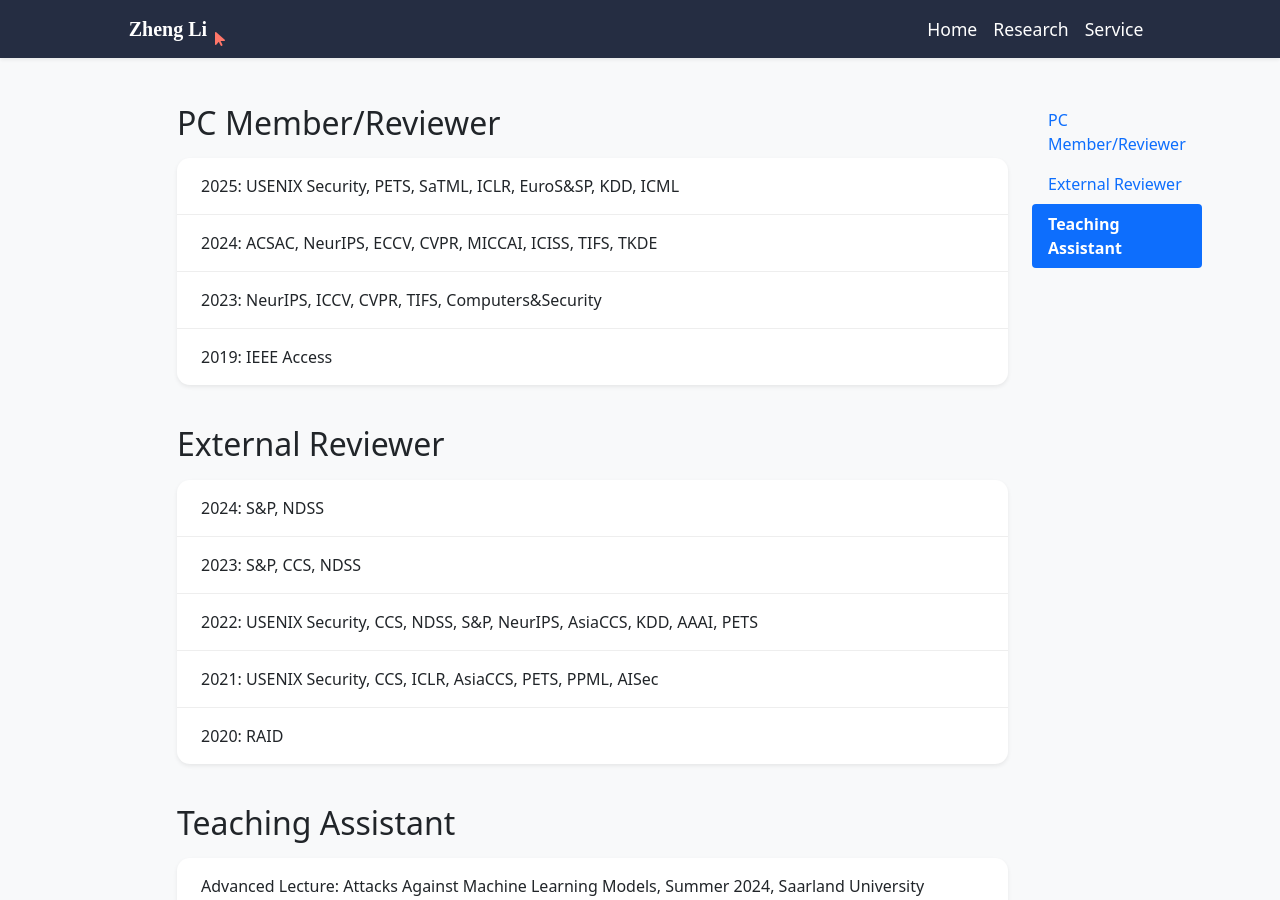
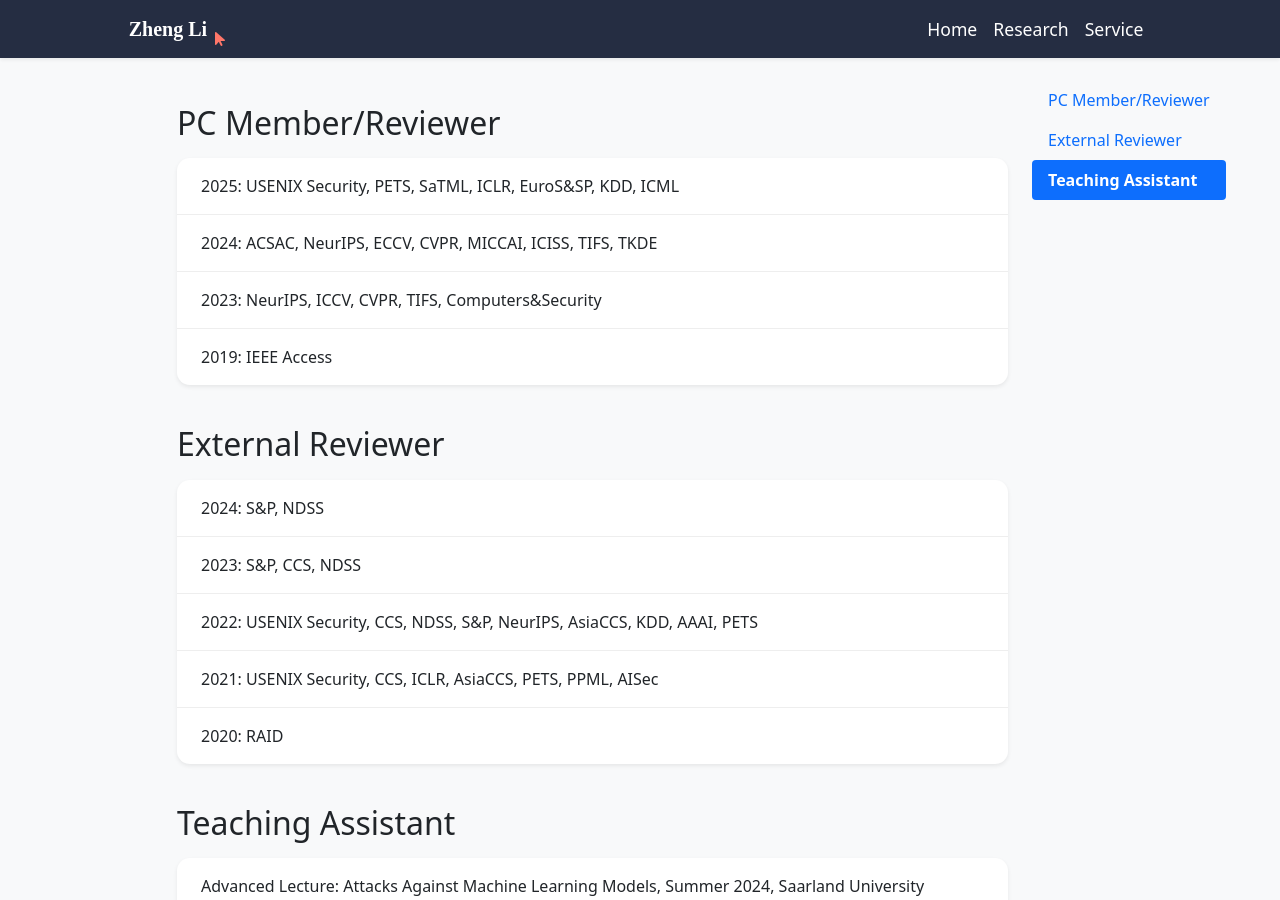
Before and after one commit to shuaichaosong/shuaichaosong.github.io, a Jekyll site: the page built from service.html, in a window 1280 px wide and 900 px high. Built offline with Jekyll 4.4.1, drawn with Linux system fonts in a browser that asks for light colours; nearby versions of some CDN libraries; some web fonts are replaced; a style sheet for code colours, icons or effects is not loaded; some of the changed text lies outside the part shown.

```diff
--- a/service.html
+++ b/service.html
@@ -44,7 +44,11 @@ container_class: container-xl
         /* 侧边导航栏固定位置 */
         .sticky-top {
             /* 移除 top: 80px; 让它紧贴顶部 */
-            top: 100px;
+            top: 0;
+        }
+
+        .nav-link {
+            white-space: nowrap;
         }
 
         /* 强制覆盖 Bootstrap 默认样式，实现点击/滚动后的背景色 */
@@ -88,7 +92,7 @@ container_class: container-xl
                 <div class="my-3 p-0 bg-white shadow-sm rounded-xl">
                     <ul class="content-list">
                         <li class="content-item">Advanced Lecture: Attacks Against Machine Learning Models, Summer 2024, Saarland University</li>
-                        <li class="content-item">Machine Learning Privacy, Summer 2022, Saarland University</li>
+                        <li class="content-item">Advanced Lecture: Machine Learning Privacy, Summer 2022, Saarland University</li>
                         <li class="content-item">Seminar: Data-driven Understanding of the Disinformation Epidemic, Summer 2022, Saarland University</li>
                         <li class="content-item">Seminar: Privacy of Machine Learning, Winter 2021, Saarland University</li>
                         <li class="content-item">Advanced Lecture: Privacy Enhancing Technologies, Summer 2021, Saarland University</li>
```
